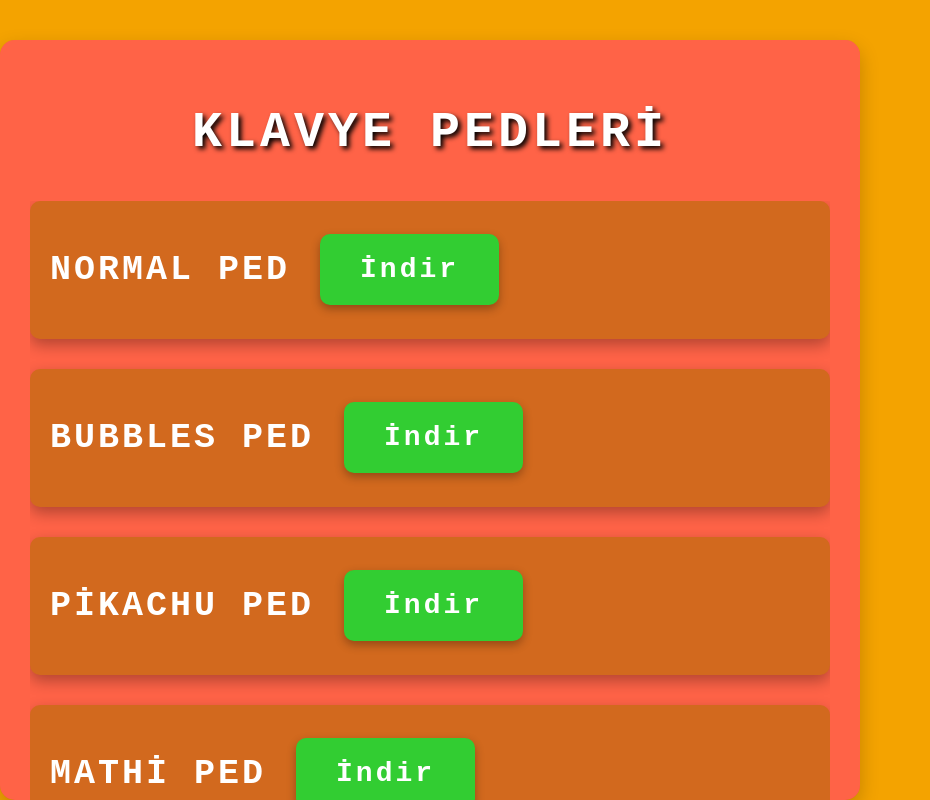
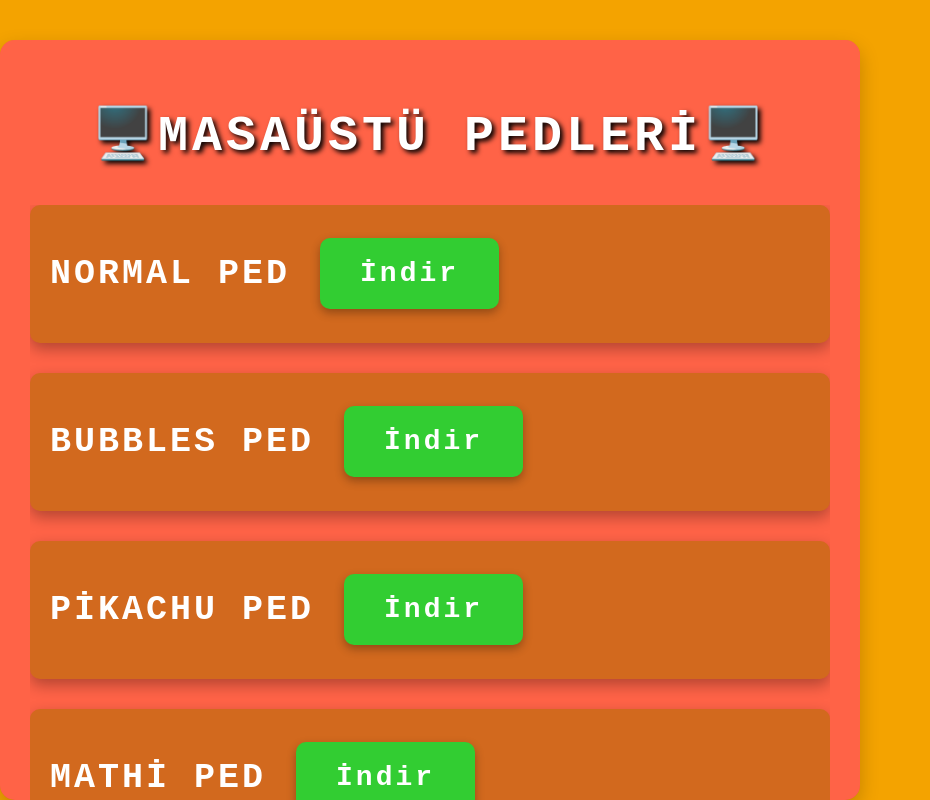
Before and after one commit to coplugum/coplugum.github.io, a plain HTML site: page index.html in a window 1280 px wide. Shown: the whole page, without its empty margins (0-930 px from the left). Drawn offline with Linux system fonts and the light colour scheme.

Commit message:
Update index.html

```diff
--- a/index.html
+++ b/index.html
@@ -3,7 +3,7 @@
 <head>
     <meta charset="UTF-8">
     <meta name="viewport" content="width=device-width, initial-scale=1.0">
-    <title>Klavye Pedleri İndirme Sayfası</title>
+    <title>COPLUGUM</title>
     <style>
         body {
             background-color: #f4a300; /* Çılgın sarı bir arka plan */
@@ -115,7 +115,7 @@
 </head>
 <body>
     <div class="container">
-        <h1>Klavye Pedleri</h1>
+        <h1>🖥️Masaüstü Pedleri🖥️</h1>
         <div class="content">
             <!-- Dosya 1: Normal Ped -->
             <div class="file-section">
```
